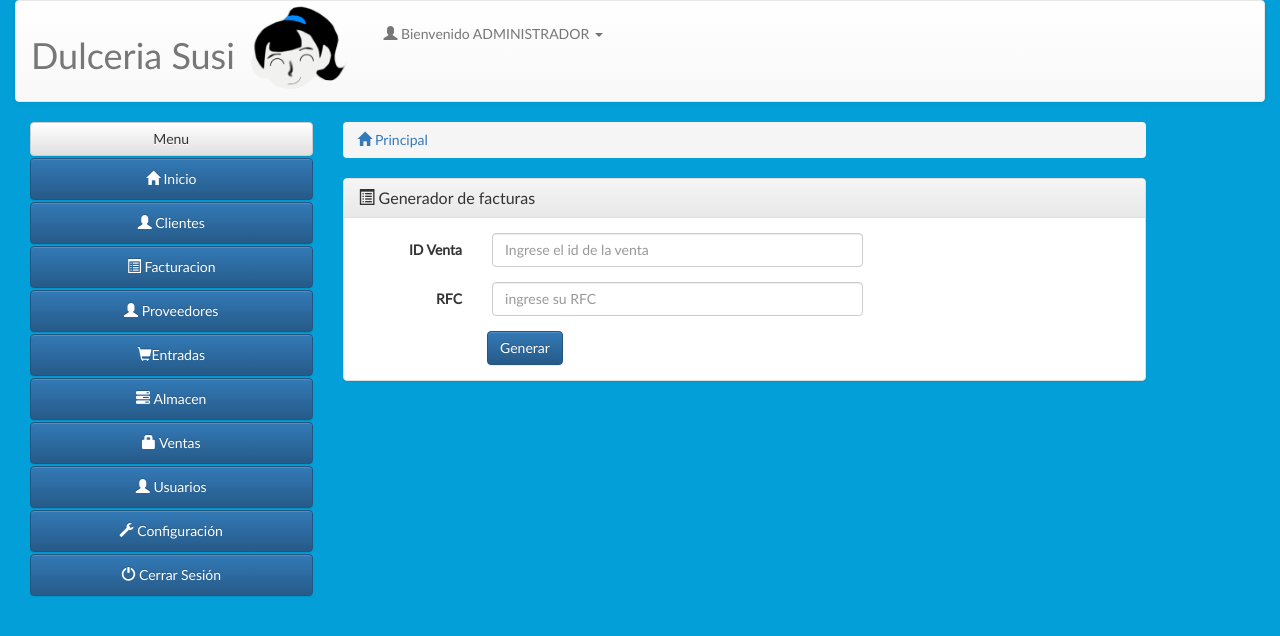
After one commit to Jaresma/inventario_curso, a PHP site: page /facturacion.php in a window 1280 px wide. The commit adds this page. Shown: the top 636 px of the page. Run offline with PHP 8.4, Linux system fonts and the light colour scheme; a stand-in replaces the project's code that opens the database connection.

Commit message:
creacion del formulario para generar facturas en pdf

```diff
--- /dev/null
+++ b/facturacion.php
@@ -0,0 +1,80 @@
+
+<!DOCTYPE html>
+<html lang="en">
+<head>
+	<meta charset="UTF-8">
+	<title>Facturacion</title>
+	<?php require_once("head.php");?>
+</head>
+<body>
+
+	<div class="container-fluid">
+
+		<?php require_once("menu_principal.php");?>
+
+		<div class="container-fluid">
+
+			<div class="row">
+				<div class="col-sm-3">
+
+					<?php require_once("menu_lateral.php");?>
+				</div>
+
+				<div class="col-sm-8">
+
+					<div class="panel-cliente">
+						<ol class="breadcrumb">
+						  <li><a href="home.php"><span class="glyphicon glyphicon-home" aria-hidden="true"></span> Principal</a></li>
+
+
+						</ol>
+					</div>
+
+
+
+					<div class="panel panel-default">
+
+						 <div class="panel-heading">
+						 	<h3 class="panel-title"><span class="glyphicon glyphicon-list-alt" aria-hidden="true"></span> Generador de facturas</h3>
+						 </div>
+
+						 <div class="panel-body">
+						 	 <form action="" method="post" class="form-horizontal">
+
+						   <div class="form-group">
+							<label for="idventa" class="col-sm-2 control-label">ID Venta</label>
+							<div class="col-sm-6">
+								<input type="text" name="idventa" class="form-control" placeholder="Ingrese el id de la venta" required>
+							</div>
+						    </div>
+
+							 <div class="form-group">
+							<label for="rfc_cliente" class="col-sm-2 control-label">RFC</label><!-- cod cliente in db -->
+							<div class="col-sm-6">
+								<input type="text" name="rfc_cliente" class="form-control" placeholder="ingrese su RFC" required>
+							</div>
+							</div>
+
+
+
+
+
+
+							<button type="submit"class="btn btn-primary col-sm-offset-2">Generar</button>
+
+                          </form>
+						</div><!--panel-body-->
+
+						 </div>
+					</div>
+
+
+				</div><!--col-sm-8-->
+			</div><!--row-->
+		</div><!--container-fluid-->
+	</div>
+
+
+
+</body>
+</html>
--- a/menu_lateral.php
+++ b/menu_lateral.php
@@ -12,7 +12,7 @@
 				  <li class="btn btn-default">Menu</li>
 <li role="presentation" class=""><a class="btn btn-primary ajax-link" href="home.php"> <span class="glyphicon glyphicon-home" aria-hidden="true"></span> Inicio </a></li>
 <li role="presentation" class=""> <a class="btn btn-primary ajax-link" href="clientes.php"> <span class="glyphicon glyphicon-user" aria-hidden="true"></span> Clientes</a></li>
-<li role="presentation" class=""><a class="btn btn-primary ajax-link" href=""><span class="glyphicon glyphicon-list-alt" aria-hidden="true"></span> Facturacion</a></li>
+<li role="presentation" class=""><a class="btn btn-primary ajax-link" href="facturacion.php"><span class="glyphicon glyphicon-list-alt" aria-hidden="true"></span> Facturacion</a></li>
 <li role="presentation" class=""><a class="btn btn-primary ajax-link" href="proveedores.php"><span class="glyphicon glyphicon-user" aria-hidden="true"></span> Proveedores</a></li>
 <li role="presentation" class=""><a class="btn btn-primary ajax-link" href="entradas.php"><span class="glyphicon glyphicon-shopping-cart" aria-hidden="true"></span>Entradas</a></li>
 <li role="presentation" class=""><a class="btn btn-primary ajax-link" href="veralmacen.php"><span class="glyphicon glyphicon-tasks" aria-hidden="true"></span> Almacen</a></li>
```
